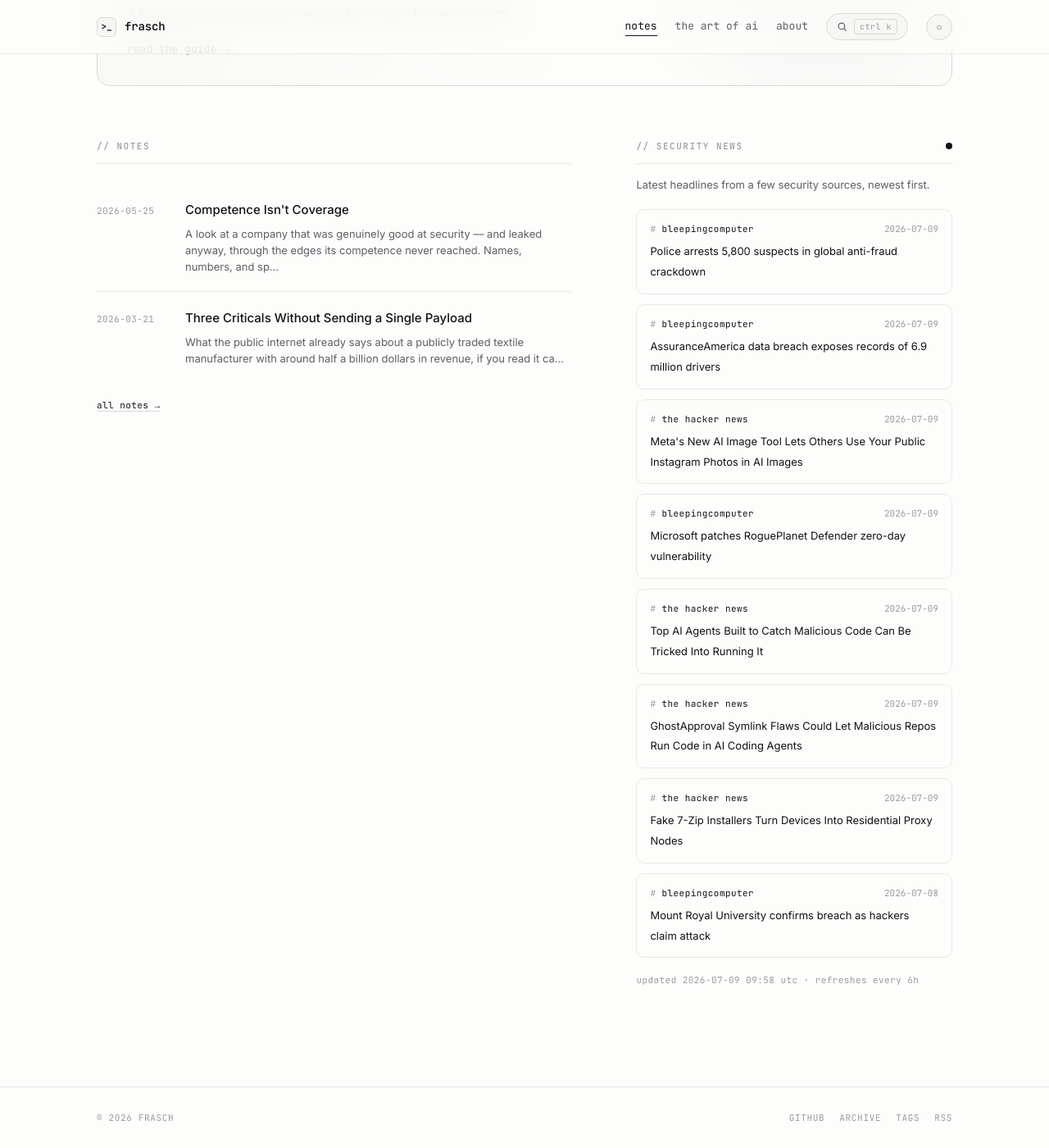
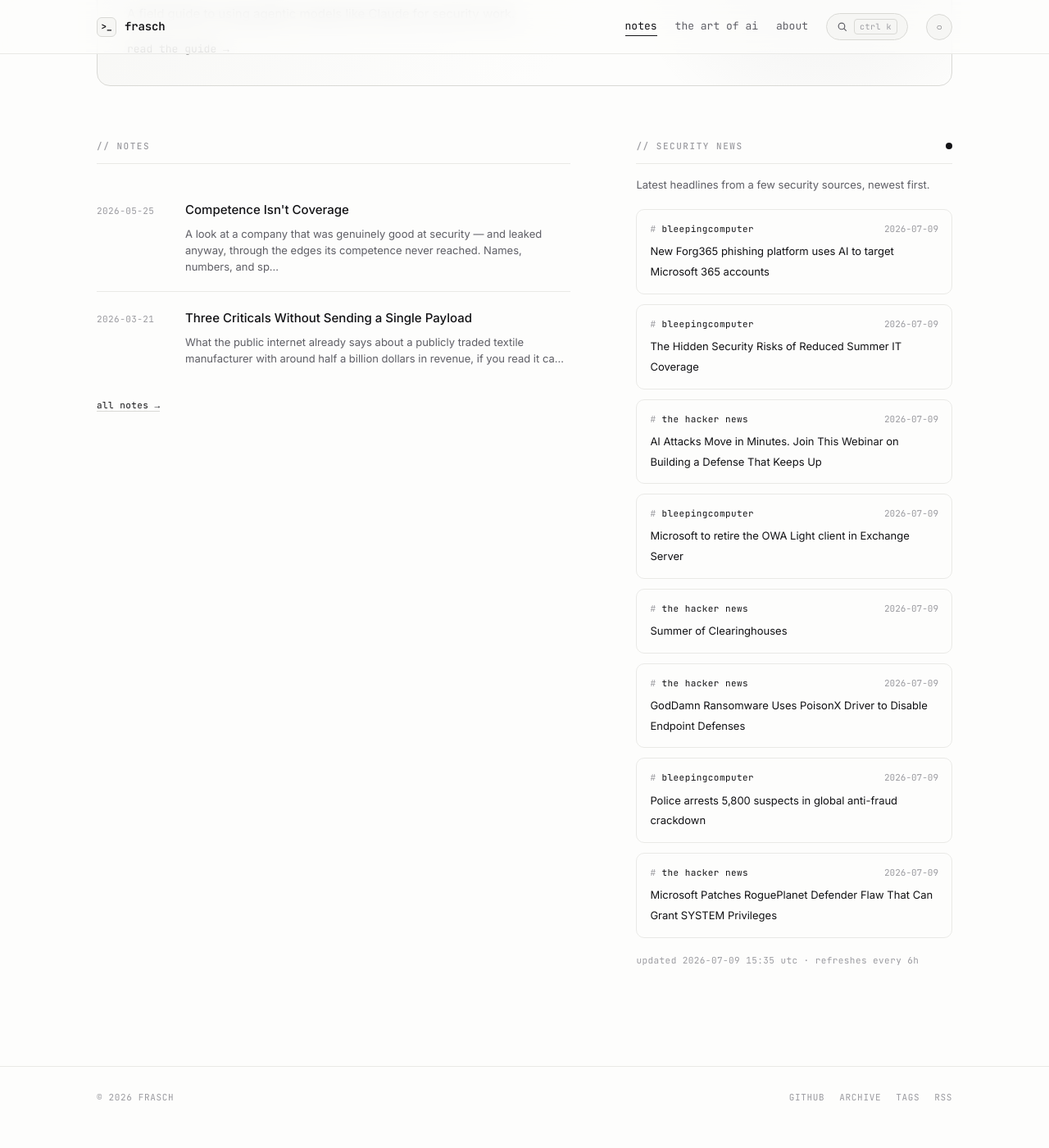
Before and after one commit to whoisfrasch/frasch, a Jekyll site: the page built from index.html, in a window 1280 px wide and 1400 px high, scrolled down 615 px. Shown: the whole window at 82% size. Built offline with Jekyll 4.4.1, drawn with Linux system fonts in a browser that asks for light colours; after the commit the page ends 1990 px from its top, so only the background shows below that.

Commit message:
Refresh security news feed

```diff
--- a/_data/news.json
+++ b/_data/news.json
@@ -1,6 +1,42 @@
 {
-  "updated": "2026-07-09T09:58:54Z",
+  "updated": "2026-07-09T15:35:30Z",
   "items": [
+    {
+      "source": "bleepingcomputer",
+      "title": "New Forg365 phishing platform uses AI to target Microsoft 365 accounts",
+      "link": "https://www.bleepingcomputer.com/news/security/new-forg365-phishing-platform-uses-ai-to-target-microsoft-365-accounts/",
+      "date": "2026-07-09T14:39:51Z"
+    },
+    {
+      "source": "bleepingcomputer",
+      "title": "The Hidden Security Risks of Reduced Summer IT Coverage",
+      "link": "https://www.bleepingcomputer.com/news/security/the-hidden-security-risks-of-reduced-summer-it-coverage/",
+      "date": "2026-07-09T14:02:12Z"
+    },
+    {
+      "source": "the hacker news",
+      "title": "AI Attacks Move in Minutes. Join This Webinar on Building a Defense That Keeps Up",
+      "link": "https://thehackernews.com/2026/07/ai-attacks-move-in-minutes-join-this.html",
+      "date": "2026-07-09T12:26:58Z"
+    },
+    {
+      "source": "bleepingcomputer",
+      "title": "Microsoft to retire the OWA Light client in Exchange Server",
+      "link": "https://www.bleepingcomputer.com/news/microsoft/microsoft-announces-owa-light-retirement-in-exchange-server/",
+      "date": "2026-07-09T11:00:35Z"
+    },
+    {
+      "source": "the hacker news",
+      "title": "Summer of Clearinghouses",
+      "link": "https://thehackernews.com/2026/07/summer-of-clearinghouses.html",
+      "date": "2026-07-09T11:00:00Z"
+    },
+    {
+      "source": "the hacker news",
+      "title": "GodDamn Ransomware Uses PoisonX Driver to Disable Endpoint Defenses",
+      "link": "https://thehackernews.com/2026/07/goddamn-ransomware-uses-poisonx-driver.html",
+      "date": "2026-07-09T10:43:09Z"
+    },
     {
       "source": "bleepingcomputer",
       "title": "Police arrests 5,800 suspects in global anti-fraud crackdown",
@@ -8,46 +44,10 @@
       "date": "2026-07-09T09:47:28Z"
     },
     {
-      "source": "bleepingcomputer",
-      "title": "AssuranceAmerica data breach exposes records of 6.9 million drivers",
-      "link": "https://www.bleepingcomputer.com/news/security/assuranceamerica-data-breach-exposes-records-of-69-million-drivers/",
-      "date": "2026-07-09T07:47:16Z"
-    },
-    {
       "source": "the hacker news",
-      "title": "Meta's New AI Image Tool Lets Others Use Your Public Instagram Photos in AI Images",
-      "link": "https://thehackernews.com/2026/07/metas-new-ai-image-tool-lets-others-use.html",
-      "date": "2026-07-09T07:21:06Z"
-    },
-    {
-      "source": "bleepingcomputer",
-      "title": "Microsoft patches RoguePlanet Defender zero-day vulnerability",
-      "link": "https://www.bleepingcomputer.com/news/microsoft/microsoft-patches-rogueplanet-defender-zero-day-vulnerability/",
-      "date": "2026-07-09T05:42:49Z"
-    },
-    {
-      "source": "the hacker news",
-      "title": "Top AI Agents Built to Catch Malicious Code Can Be Tricked Into Running It",
-      "link": "https://thehackernews.com/2026/07/friendly-fire-ai-agents-built-to-catch.html",
-      "date": "2026-07-09T05:15:02Z"
-    },
-    {
-      "source": "the hacker news",
-      "title": "GhostApproval Symlink Flaws Could Let Malicious Repos Run Code in AI Coding Agents",
-      "link": "https://thehackernews.com/2026/07/ghostapproval-symlink-flaws-could-let.html",
-      "date": "2026-07-09T04:27:18Z"
-    },
-    {
-      "source": "the hacker news",
-      "title": "Fake 7-Zip Installers Turn Devices Into Residential Proxy Nodes",
-      "link": "https://thehackernews.com/2026/07/fake-7-zip-installers-turn-devices-into.html",
-      "date": "2026-07-09T04:01:49Z"
-    },
-    {
-      "source": "bleepingcomputer",
-      "title": "Mount Royal University confirms breach as hackers claim attack",
-      "link": "https://www.bleepingcomputer.com/news/security/mount-royal-university-confirms-breach-as-hackers-claim-attack/",
-      "date": "2026-07-08T21:26:59Z"
+      "title": "Microsoft Patches RoguePlanet Defender Flaw That Can Grant SYSTEM Privileges",
+      "link": "https://thehackernews.com/2026/07/microsoft-patches-rogueplanet-defender.html",
+      "date": "2026-07-09T08:48:48Z"
     }
   ]
 }
```
